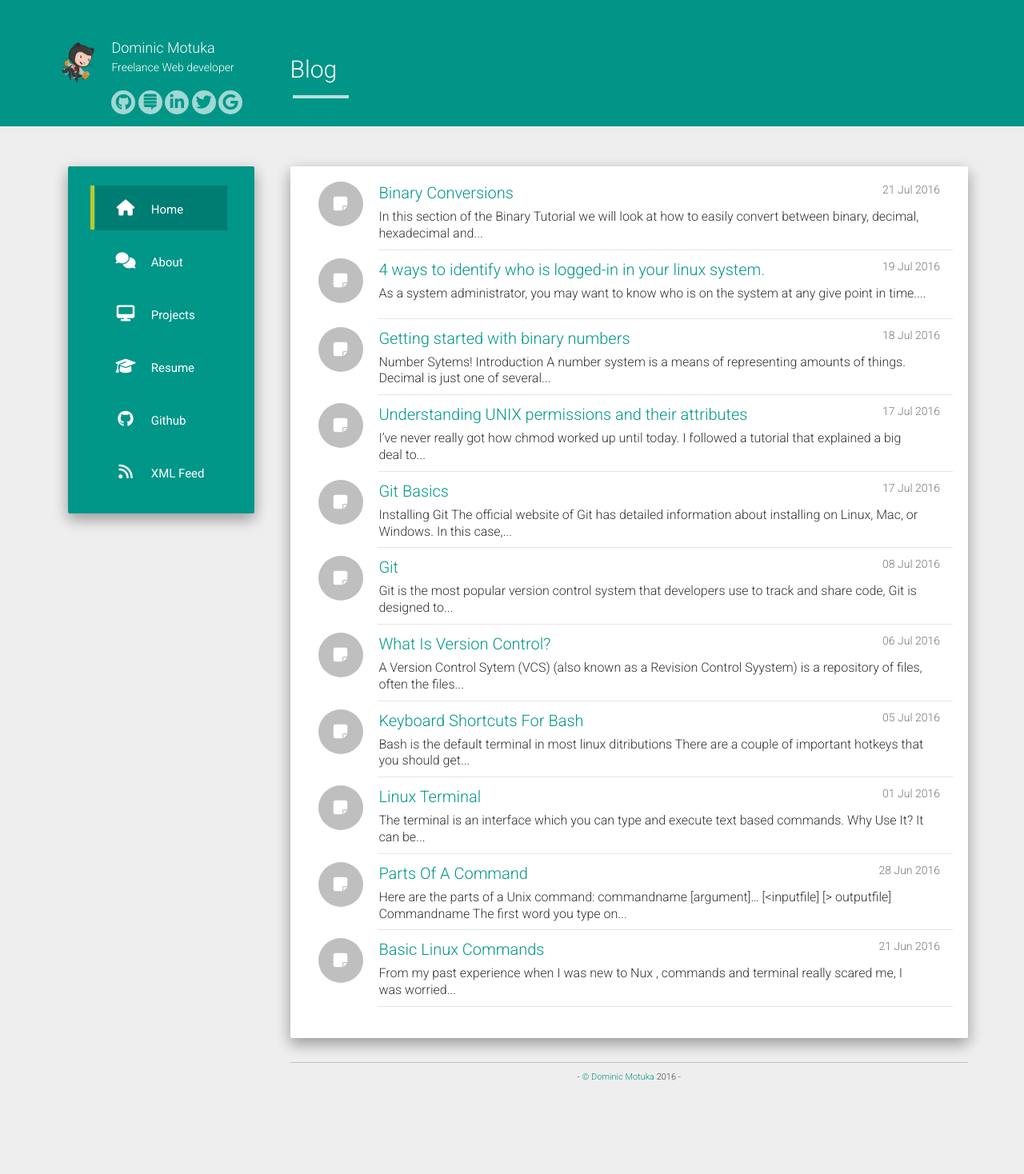
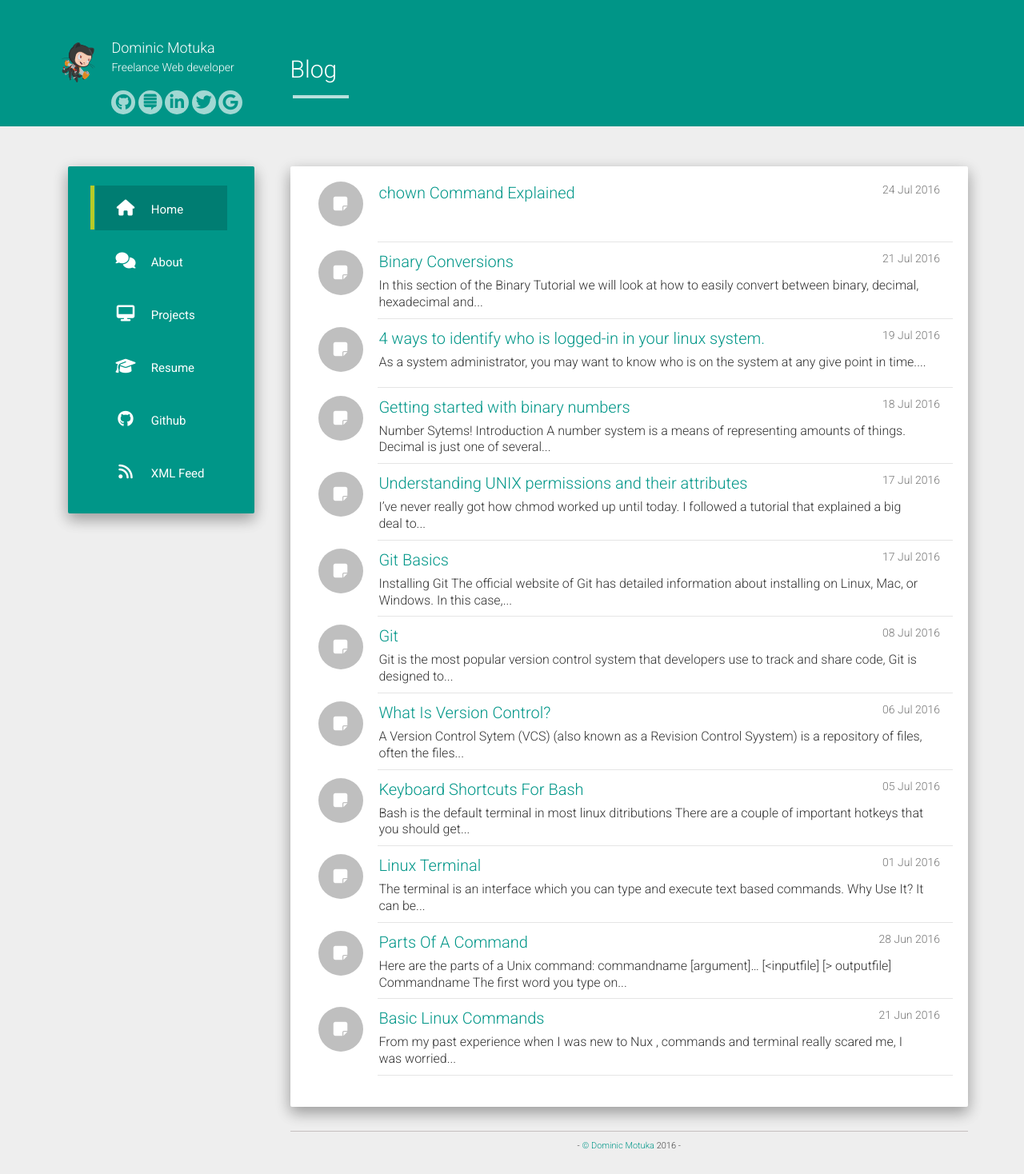
Before and after one commit to daumie/blog, a Jekyll site: the page built from index.html, in a window 1280 px wide. Shown: the whole page at 80% size. Built offline with Jekyll 4.4.1, drawn with Linux system fonts in a browser that asks for light colours; nearby versions of some CDN libraries; the list of posts is cut into pages by our own code; before the commit the page ends 1382 px from its top, so only the background shows below that.

```diff
--- /dev/null
+++ b/_posts/2016-07-24-chown-command-explained.md
@@ -0,0 +1,6 @@
+---
+layout: post
+title: chown Command Explained
+date:   2016-07-24 10:50:39
+categories: linux
+---
```
Also changed, not shown: about.md (+1 -0 lines).
